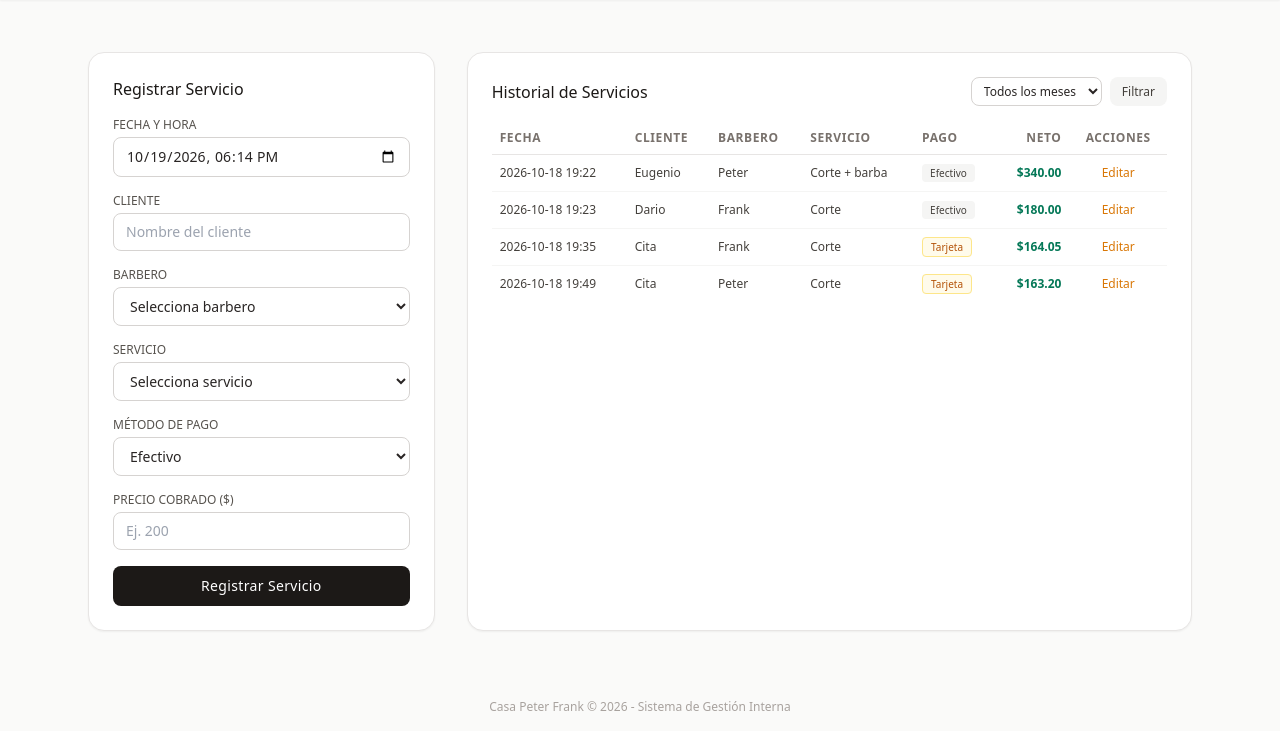
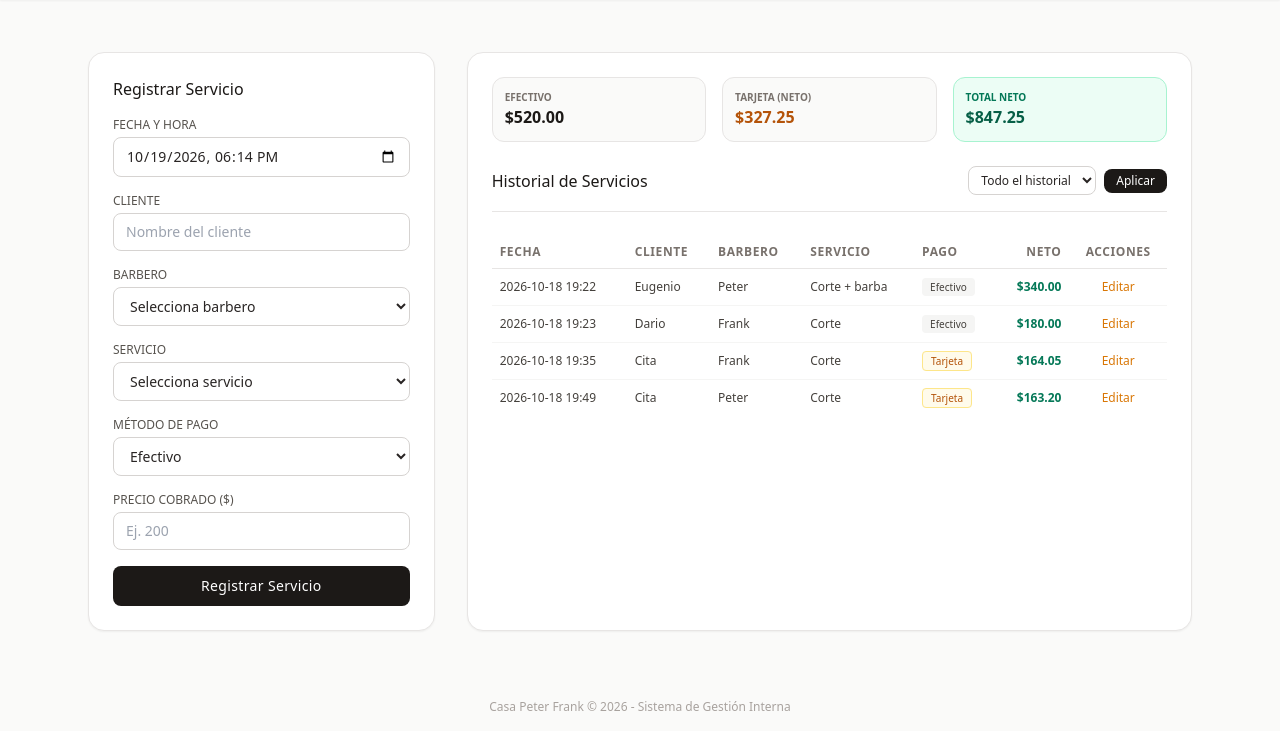
Before and after one commit to Pedro-guzman/casa-peter-frank-app, a FastAPI app: page /app in a window 1280 px wide. Shown: the part 69-800 px from the top of the page. Run offline with FastAPI, Linux system fonts and the light colour scheme; data comes from the database, SQL or seed files in the repository; some libraries are stand-ins or nearby versions.

Commit message:
Añadido resumen de totales (efectivo, tarjeta, neto) y filtros avanzados por día, semana, mes y año

```diff
--- a/main.py
+++ b/main.py
@@ -3,7 +3,7 @@ from fastapi.responses import HTMLResponse, RedirectResponse, StreamingResponse
 from fastapi.templating import Jinja2Templates
 from fastapi.requests import Request
 from sqlalchemy.orm import Session
-from datetime import datetime
+from datetime import datetime, timedelta
 from database import get_db, SessionLocal, engine, Base
 from models import BarberoModel, ServicioCatalogoModel, ServicioDiarioModel, CitaModel
 from pydantic import BaseModel
@@ -116,16 +116,53 @@ def eliminar_servicio_diario(id: int, db: Session = Depends(get_db)):
     db.commit()
     return {"mensaje": "Registro eliminado con éxito"}
 
+from datetime import datetime, timedelta
+
 @app.get("/servicios-diarios/")
-def listar_servicios_diarios(db: Session = Depends(get_db), mes: Optional[int] = Query(None), anio: Optional[int] = Query(None)):
-    resultados = db.query(ServicioDiarioModel).all()
-    datos = []
+def listar_servicios_diarios(
+    db: Session = Depends(get_db),
+    filtro_tipo: Optional[str] = Query(None, description="dia, semana, mes, anio"),
+    fecha_ref: Optional[str] = Query(None, description="Fecha de referencia YYYY-MM-DD"),
+    mes: Optional[int] = Query(None, description="Mes (1-12)"),
+    anio: Optional[int] = Query(None, description="Año (ej. 2026)")
+):
+    query = db.query(ServicioDiarioModel)
+    resultados = query.all()
+
+    # Determinar fecha de referencia actual si no se provee
+    ref_date = datetime.strptime(fecha_ref, "%Y-%m-%d") if fecha_ref else datetime.utcnow()
+
+    datos_formateados = []
     for reg in resultados:
-        if mes and reg.fecha_hora.month != mes: continue
-        if anio and reg.fecha_hora.year != anio: continue
+        # Filtrado temporal inteligente
+        if filtro_tipo == "dia" and fecha_ref:
+            if reg.fecha_hora.strftime("%Y-%m-%d") != fecha_ref:
+                continue
+        elif filtro_tipo == "semana":
+            # Semana actual o semana de la fecha de referencia (lunes a domingo)
+            start_week = ref_date - timedelta(days=ref_date.weekday())
+            end_week = start_week + timedelta(days=6)
+            if not (start_week.date() <= reg.fecha_hora.date() <= end_week.date()):
+                continue
+        elif filtro_tipo == "mes":
+            m = mes if mes else ref_date.month
+            a = anio if anio else ref_date.year
+            if reg.fecha_hora.month != m or reg.fecha_hora.year != a:
+                continue
+        elif filtro_tipo == "anio":
+            a = anio if anio else ref_date.year
+            if reg.fecha_hora.year != a:
+                continue
+        # Compatibilidad con filtros anteriores (mes/anio sueltos)
+        elif mes and reg.fecha_hora.month != mes:
+            continue
+        elif anio and reg.fecha_hora.year != anio:
+            continue
+
         barbero = db.query(BarberoModel).filter_by(id=reg.barbero_id).first()
         servicio = db.query(ServicioCatalogoModel).filter_by(id=reg.servicio_id).first()
-        datos.append({
+
+        datos_formateados.append({
             "id": reg.id,
             "fecha_hora": reg.fecha_hora.strftime("%Y-%m-%d %H:%M"),
             "cliente_nombre": reg.cliente_nombre,
@@ -137,7 +174,9 @@ def listar_servicios_diarios(db: Session = Depends(get_db), mes: Optional[int] =
             "precio_cobrado": reg.precio_cobrado,
             "total_cobrado_neto": reg.total_cobrado_neto
         })
-    return datos
+
+    return datos_formateados
+
 
 # --- CITAS ---
 
--- a/templates/index.html
+++ b/templates/index.html
@@ -82,19 +82,50 @@
                 <div id="mensaje-alerta" class="mt-4 hidden p-3 rounded-lg text-xs text-center"></div>
             </section>
 
-            <!-- Historial -->
-            <section class="bg-white p-6 rounded-2xl border border-stone-200 shadow-sm md:col-span-2">
-                <div class="flex justify-between items-center mb-4">
+            <!-- Historial y Totales -->
+            <section class="bg-white p-6 rounded-2xl border border-stone-200 shadow-sm md:col-span-2 space-y-6">
+
+                <!-- Panel de Totales Resumen -->
+                <div class="grid grid-cols-3 gap-4">
+                    <div class="bg-stone-50 border border-stone-200 p-3 rounded-xl">
+                        <span class="block text-[10px] uppercase font-semibold text-stone-500">Efectivo</span>
+                        <span id="total-efectivo" class="text-base font-bold text-stone-900">$0.00</span>
+                    </div>
+                    <div class="bg-stone-50 border border-stone-200 p-3 rounded-xl">
+                        <span class="block text-[10px] uppercase font-semibold text-stone-500">Tarjeta (Neto)</span>
+                        <span id="total-tarjeta" class="text-base font-bold text-amber-700">$0.00</span>
+                    </div>
+                    <div class="bg-emerald-50 border border-emerald-200 p-3 rounded-xl">
+                        <span class="block text-[10px] uppercase font-semibold text-emerald-700">Total Neto</span>
+                        <span id="total-neto-general" class="text-base font-bold text-emerald-800">$0.00</span>
+                    </div>
+                </div>
+
+                <!-- Filtros Avanzados -->
+                <div class="flex flex-wrap justify-between items-center gap-2 border-b border-stone-200 pb-4">
                     <h2 class="text-base font-medium text-stone-900">Historial de Servicios</h2>
-                    <div class="flex gap-2">
-                        <select id="filtro-mes" class="px-2 py-1 text-xs border border-stone-300 rounded-lg bg-white">
-                            <option value="">Todos los meses</option>
+                    <div class="flex flex-wrap gap-2 items-center">
+                        <select id="filtro-tipo" onchange="toggleFiltroCampos()" class="px-2 py-1 text-xs border border-stone-300 rounded-lg bg-white">
+                            <option value="todos">Todo el historial</option>
+                            <option value="dia">Por Día</option>
+                            <option value="semana">Semana Actual</option>
+                            <option value="mes">Por Mes</option>
+                            <option value="anio">Por Año</option>
+                        </select>
+
+                        <!-- Input dinámico según tipo de filtro -->
+                        <input type="date" id="filtro-input-fecha" class="hidden px-2 py-1 text-xs border border-stone-300 rounded-lg bg-white">
+
+                        <select id="filtro-mes" class="hidden px-2 py-1 text-xs border border-stone-300 rounded-lg bg-white">
                             <option value="1">Enero</option><option value="2">Febrero</option><option value="3">Marzo</option>
                             <option value="4">Abril</option><option value="5">Mayo</option><option value="6">Junio</option>
                             <option value="7">Julio</option><option value="8">Agosto</option><option value="9">Septiembre</option>
                             <option value="10">Octubre</option><option value="11">Noviembre</option><option value="12">Diciembre</option>
                         </select>
-                        <button onclick="cargarHistorial()" class="px-3 py-1 bg-stone-100 hover:bg-stone-200 text-stone-700 text-xs font-medium rounded-lg transition">Filtrar</button>
+
+                        <input type="number" id="filtro-anio" placeholder="Ej. 2026" class="hidden w-20 px-2 py-1 text-xs border border-stone-300 rounded-lg bg-white">
+
+                        <button onclick="cargarHistorial()" class="px-3 py-1 bg-stone-900 hover:bg-stone-800 text-white text-xs font-medium rounded-lg transition">Aplicar</button>
                     </div>
                 </div>
 
@@ -209,12 +240,14 @@
             const hoyFecha = now.toISOString().slice(0, 10);
             document.getElementById("cita_fecha").value = hoyFecha;
             document.getElementById("filtro-fecha-citas").value = hoyFecha;
+            document.getElementById("filtro-input-fecha").value = hoyFecha;
+            document.getElementById("filtro-mes").value = now.getMonth() + 1;
+            document.getElementById("filtro-anio").value = now.getFullYear();
 
             await cargarSelects();
             await cargarHistorial();
             await cargarDisponibilidadDia();
 
-            // Formulario Servicio (Crear o Editar)
             document.getElementById("form-servicio").addEventListener("submit", async (e) => {
                 e.preventDefault();
                 const editId = document.getElementById("edit_servicio_id").value;
@@ -246,7 +279,6 @@
                 }
             });
 
-            // Formulario Cita (Crear o Editar)
             document.getElementById("form-cita").addEventListener("submit", async (e) => {
                 e.preventDefault();
                 const editId = document.getElementById("edit_cita_id").value;
@@ -278,6 +310,26 @@
                 }
             });
         });
+
+        function toggleFiltroCampos() {
+            const tipo = document.getElementById("filtro-tipo").value;
+            const inputFecha = document.getElementById("filtro-input-fecha");
+            const selectMes = document.getElementById("filtro-mes");
+            const inputAnio = document.getElementById("filtro-anio");
+
+            inputFecha.classList.add("hidden");
+            selectMes.classList.add("hidden");
+            inputAnio.classList.add("hidden");
+
+            if (tipo === "dia") {
+                inputFecha.classList.remove("hidden");
+            } else if (tipo === "mes") {
+                selectMes.classList.remove("hidden");
+                inputAnio.classList.remove("hidden");
+            } else if (tipo === "anio") {
+                inputAnio.classList.remove("hidden");
+            }
+        }
 
         function cambiarVista(vista) {
             const vServicios = document.getElementById("vista-servicios");
@@ -318,22 +370,49 @@
             catalogo.forEach(s => sSelect.innerHTML += `<option value="${s.id}">${s.nombre_servicio}</option>`);
         }
 
-                async function cargarHistorial() {
-            const mes = document.getElementById("filtro-mes").value;
-            let url = "/servicios-diarios/";
-            if (mes) url += `?mes=${mes}`;
+        async function cargarHistorial() {
+            const tipo = document.getElementById("filtro-tipo").value;
+            let url = "/servicios-diarios/?";
+
+            if (tipo === "dia") {
+                const fecha = document.getElementById("filtro-input-fecha").value;
+                url += `filtro_tipo=dia&fecha_ref=${fecha}`;
+            } else if (tipo === "semana") {
+                url += `filtro_tipo=semana`;
+            } else if (tipo === "mes") {
+                const mes = document.getElementById("filtro-mes").value;
+                const anio = document.getElementById("filtro-anio").value;
+                url += `filtro_tipo=mes&mes=${mes}&anio=${anio}`;
+            } else if (tipo === "anio") {
+                const anio = document.getElementById("filtro-anio").value;
+                url += `filtro_tipo=anio&anio=${anio}`;
+            }
 
             const res = await fetch(url);
-            window.listaServicios = await res.json(); // Guardamos en memoria global para editar fácil
+            window.listaServicios = await res.json();
             const tbody = document.getElementById("tabla-historial");
 
+            let totalEfectivo = 0;
+            let totalTarjeta = 0;
+            let totalNetoGeneral = 0;
+
             if (window.listaServicios.length === 0) {
-                tbody.innerHTML = `<tr><td colspan="7" class="py-4 text-center text-stone-400">No hay registros.</td></tr>`;
+                tbody.innerHTML = `<tr><td colspan="7" class="py-4 text-center text-stone-400">No hay registros para este filtro.</td></tr>`;
+                document.getElementById("total-efectivo").textContent = "$0.00";
+                document.getElementById("total-tarjeta").textContent = "$0.00";
+                document.getElementById("total-neto-general").textContent = "$0.00";
                 return;
             }
 
             tbody.innerHTML = "";
             window.listaServicios.forEach(r => {
+                if (r.metodo_pago.toLowerCase() === 'efectivo') {
+                    totalEfectivo += r.total_cobrado_neto;
+                } else if (r.metodo_pago.toLowerCase() === 'tarjeta') {
+                    totalTarjeta += r.total_cobrado_neto;
+                }
+                totalNetoGeneral += r.total_cobrado_neto;
+
                 tbody.innerHTML += `
                     <tr class="hover:bg-stone-50 transition">
                         <td class="py-2.5 px-2">${r.fecha_hora}</td>
@@ -348,8 +427,12 @@
                     </tr>
                 `;
             });
+
+            // Actualizar tarjetas de resumen
+            document.getElementById("total-efectivo").textContent = `$${totalEfectivo.toFixed(2)}`;
+            document.getElementById("total-tarjeta").textContent = `$${totalTarjeta.toFixed(2)}`;
+            document.getElementById("total-neto-general").textContent = `$${totalNetoGeneral.toFixed(2)}`;
         }
-
 
         function prepararEdicionServicio(id) {
             const item = window.listaServicios.find(s => s.id === id);
@@ -361,8 +444,6 @@
             document.getElementById("servicio_id").value = item.servicio_id;
             document.getElementById("metodo_pago").value = item.metodo_pago;
             document.getElementById("precio_cobrado").value = item.precio_cobrado;
-
-            // Ajustar fecha para input datetime-local format "YYYY-MM-DDTHH:MM"
             document.getElementById("fecha_hora").value = item.fecha_hora.replace(" ", "T");
 
             document.getElementById("titulo-form-servicio").textContent = "Editar Servicio";
@@ -381,16 +462,6 @@
             const now = new Date();
             now.setMinutes(now.getMinutes() - now.getTimezoneOffset());
             document.getElementById("fecha_hora").value = now.toISOString().slice(0, 16);
-        }
-
-        async function eliminarServicio(id) {
-            if (!confirm("¿Estás seguro de eliminar este registro de ingreso?")) return;
-            const res = await fetch(`/servicios-diarios/${id}`, { method: "DELETE" });
-            if (res.ok) {
-                cargarHistorial();
-            } else {
-                alert("Error al eliminar el registro");
-            }
         }
 
         async function cargarDisponibilidadDia() {
```
